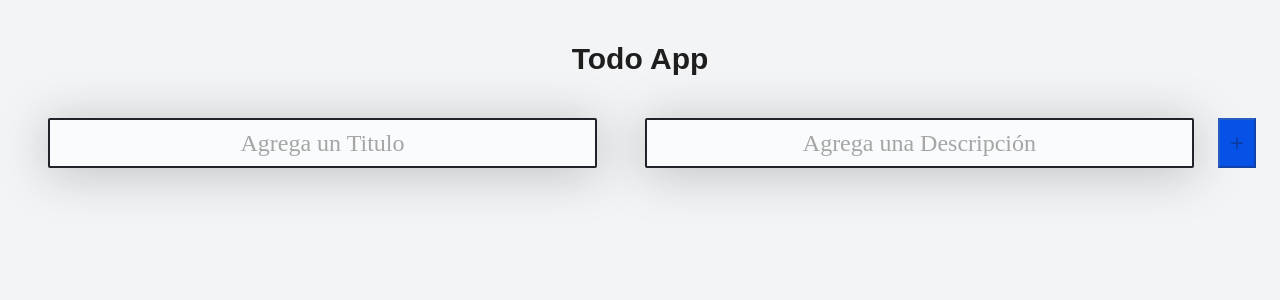
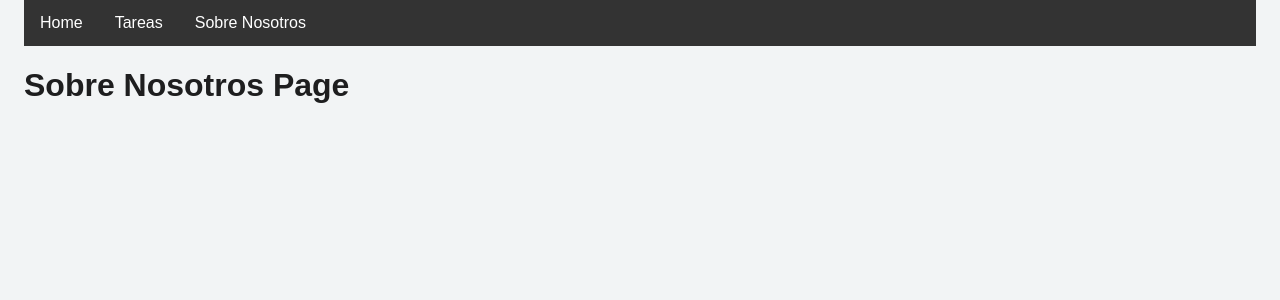
Before and after one commit to Camilomora117/IETI-TaskList, a React (Vite) app: page /nosotros in a window 1280 px wide. Shown: the top 300 px of the page. Built offline with nearby package versions, Linux system fonts and the light colour scheme.

Commit message:
React router añadido al proyecto

```diff
--- a/src/components/App/App.jsx
+++ b/src/components/App/TareasPages.jsx
@@ -7,7 +7,7 @@ import { useTasks } from './useTask';
 import { Modal } from '../Modal/index';
 import { TodoForm } from '../TodoForm';
 
-function App() {
+function TareasPage() {
 
   const {
     tasks,
@@ -66,4 +66,4 @@ function App() {
   )
 }
 
-export default App
+export default TareasPage
--- /dev/null
+++ b/src/components/App/index.css
@@ -0,0 +1,30 @@
+nav {
+    background-color: #333;
+    overflow: hidden;
+  }
+
+  nav ul {
+    list-style-type: none;
+    margin: 0;
+    padding: 0;
+  }
+
+  nav li {
+    float: left;
+  }
+
+  nav a {
+    display: block;
+    color: white;
+    text-align: center;
+    padding: 14px 16px;
+    text-decoration: none;
+  }
+
+  nav a:hover {
+    background-color: #111;
+  }
+
+  .active {
+    background-color: #4CAF50;
+  }
--- /dev/null
+++ b/src/components/App/index.jsx
@@ -0,0 +1,45 @@
+import { Suspense } from "react";
+import React from "react";
+import { BrowserRouter, Link, Route, Routes } from "react-router-dom";
+import './index.css';
+
+function AppIndex() {
+
+    const HomePage = React.lazy(() => import("../Pages/HomePage"));
+
+    const TareasPage = React.lazy(() => import("./TareasPages"));
+
+    const NosotrosPage = React.lazy(() => import("../Pages/NosotrosPage"));
+
+    return (
+
+        <BrowserRouter>
+        <div>
+          <nav>
+            <ul>
+              <li>
+                <Link to="/">Home</Link>
+              </li>
+              <li>
+                <Link to="/tareas">Tareas</Link>
+              </li>
+              <li>
+                <Link to="/nosotros">Sobre Nosotros</Link>
+              </li>
+            </ul>
+          </nav>
+
+          <Routes>
+            <Route index element={<Suspense fallback="loading..."><HomePage/></Suspense>} />
+            <Route path="tareas" element={<Suspense fallback="loading..."><TareasPage/></Suspense>} />
+            <Route path="nosotros" element={<Suspense fallback="loading..."><NosotrosPage/></Suspense>} />
+            <Route path="*" element={<Suspense fallback="loading..."><h1>Error 404</h1></Suspense>} />
+          </Routes>
+
+        </div>
+      </BrowserRouter>
+
+    );
+}
+
+export {AppIndex};
--- /dev/null
+++ b/src/components/Pages/HomePage.jsx
@@ -0,0 +1,9 @@
+
+function HomePage() {
+
+    return (
+        <h1>Componente Home</h1>
+    );
+}
+
+export default HomePage;
--- /dev/null
+++ b/src/components/Pages/NosotrosPage.jsx
@@ -0,0 +1,8 @@
+function NosotrosPage() {
+
+    return (
+        <h1>Sobre Nosotros Page</h1>
+    );
+}
+
+export default NosotrosPage;
--- a/src/main.jsx
+++ b/src/main.jsx
@@ -1,10 +1,10 @@
 import React from 'react'
 import ReactDOM from 'react-dom/client'
-import App from './components/App/App'
 import './index.css'
+import { AppIndex } from './components/App'
 
 ReactDOM.createRoot(document.getElementById('root')).render(
   <React.StrictMode>
-    <App />
+    <AppIndex />
   </React.StrictMode>,
 )
```
Also changed, not shown: package.json (+6 -1 lines), 1 other file (tests, documents, lock files or other folders).
